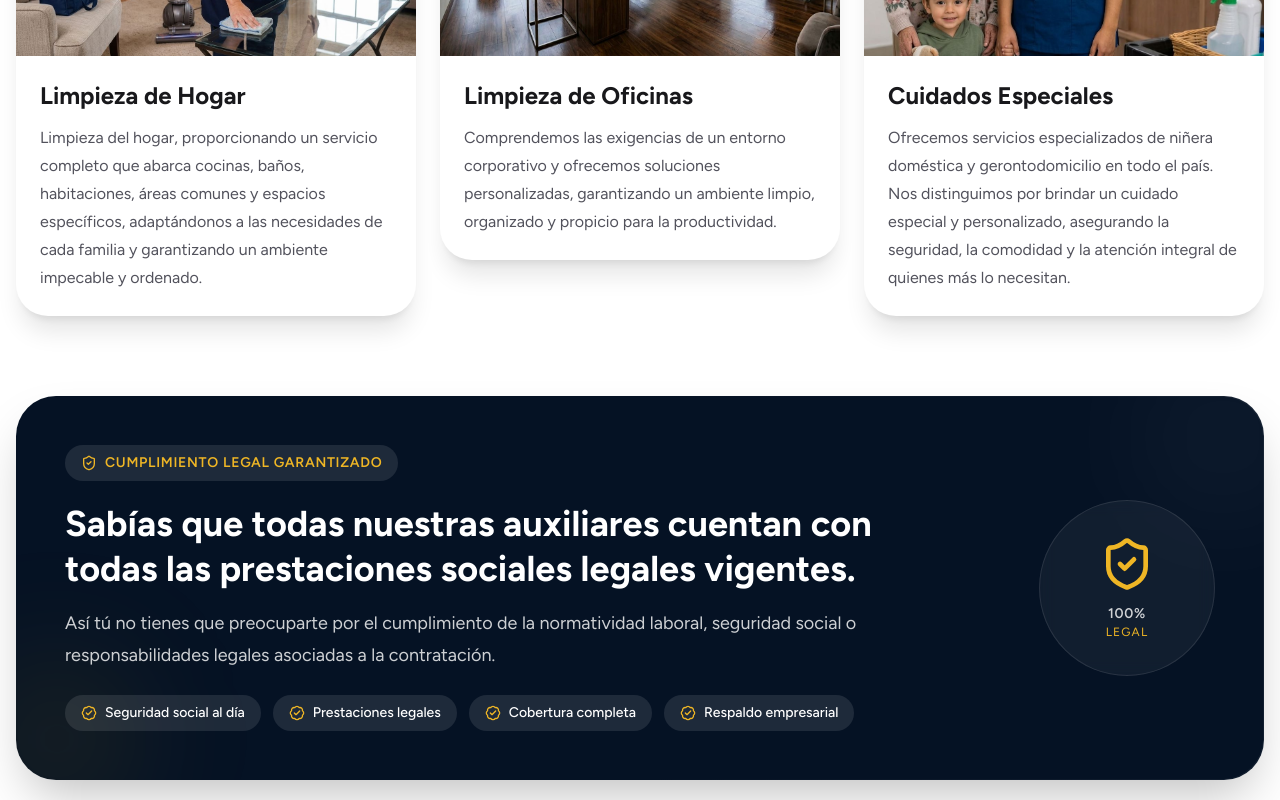
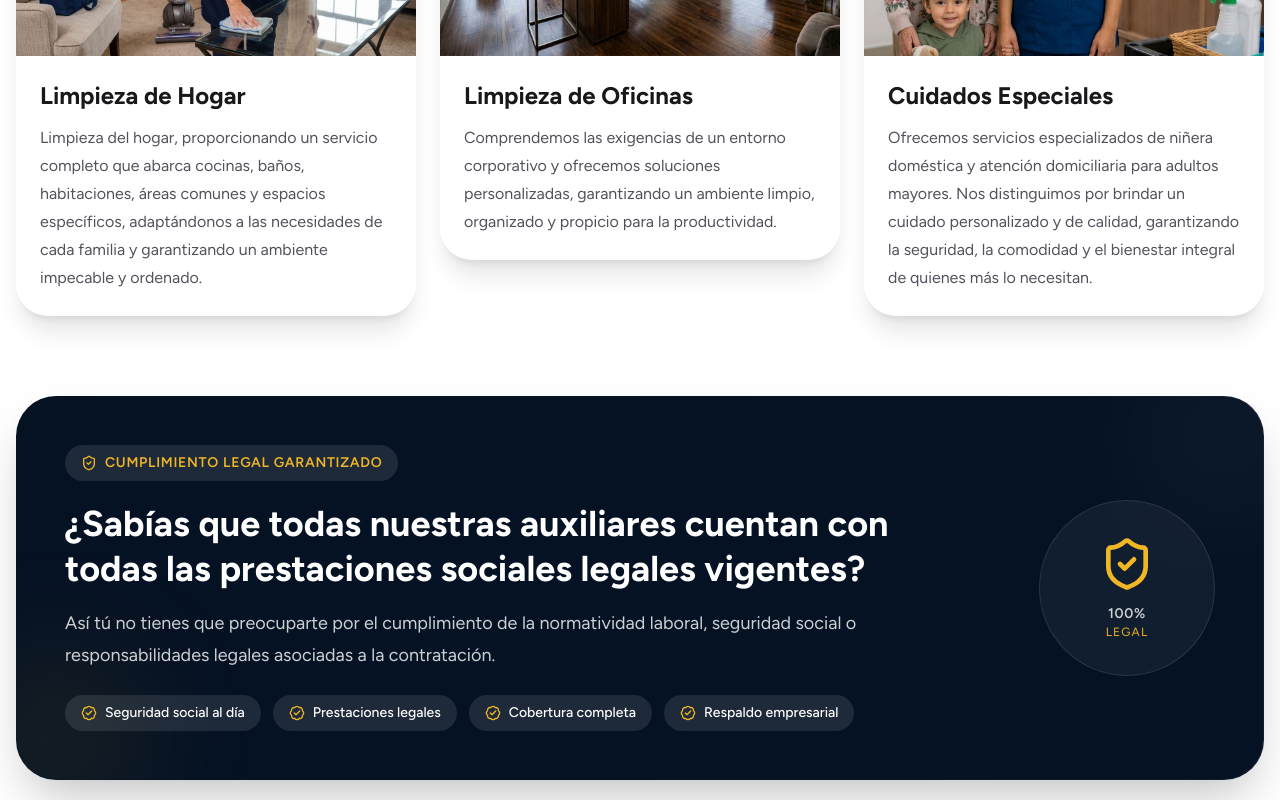
Before and after one commit to K3v1nD3V/ProClean-Prime, a Next.js app: page / in a window 1280 px wide. Shown: the part 920-1720 px from the top of the page. Built offline with nearby package versions, Linux system fonts and the light colour scheme.

Commit message:
chore: some textual corrections

```diff
--- a/src/app/page.tsx
+++ b/src/app/page.tsx
@@ -25,7 +25,7 @@ const cardInfo = [
   {
     title: "Cuidados Especiales",
     description:
-      "Ofrecemos servicios especializados de niñera doméstica y gerontodomicilio en todo el país. Nos distinguimos por brindar un cuidado especial y personalizado, asegurando la seguridad, la comodidad y la atención integral de quienes más lo necesitan.",
+      "Ofrecemos servicios especializados de niñera doméstica y atención domiciliaria para adultos mayores. Nos distinguimos por brindar un cuidado personalizado y de calidad, garantizando la seguridad, la comodidad y el bienestar integral de quienes más lo necesitan.",
     imageUrl:
       "/images/services/cuidados-especiales.jpeg",
   },
--- a/src/components/layout/footer.tsx
+++ b/src/components/layout/footer.tsx
@@ -216,7 +216,7 @@ export default function Footer() {
           </h3>
 
           <p className="mt-2 max-w-xl text-sm leading-7 text-white/65">
-            Únete al equipo profesional de Pro Clean Prime y
+            Únete al equipo profesional de ProClean Prime y
             crece con nosotros.
           </p>
         </div>
--- a/src/components/layout/legal-banner.tsx
+++ b/src/components/layout/legal-banner.tsx
@@ -18,8 +18,8 @@ export default function LegalBanner() {
               </div>
 
               <h2 className="mt-5 text-3xl font-bold leading-tight text-white md:text-4xl">
-                Sabías que todas nuestras auxiliares cuentan con todas las
-                prestaciones sociales legales vigentes.
+                ¿Sabías que todas nuestras auxiliares cuentan con todas las
+                prestaciones sociales legales vigentes?
               </h2>
 
               <p className="mt-4 text-lg leading-8 text-white/80">
```
